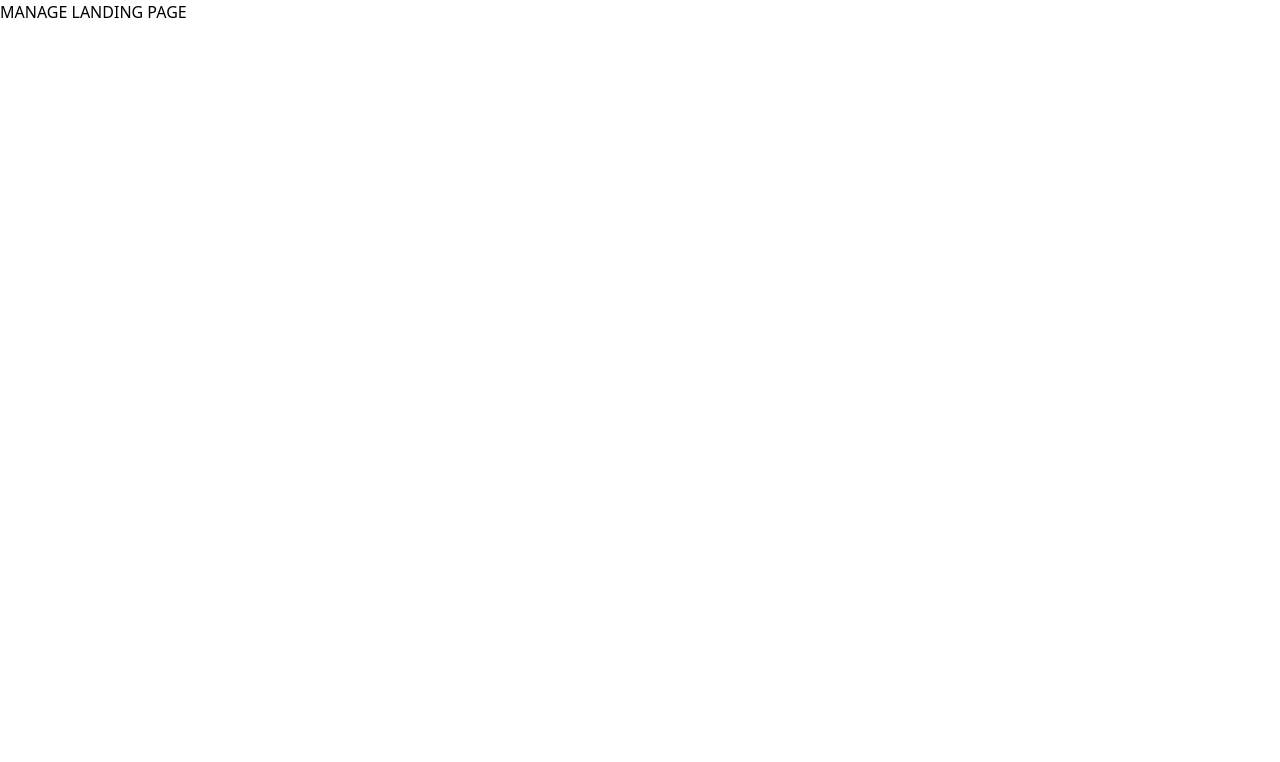
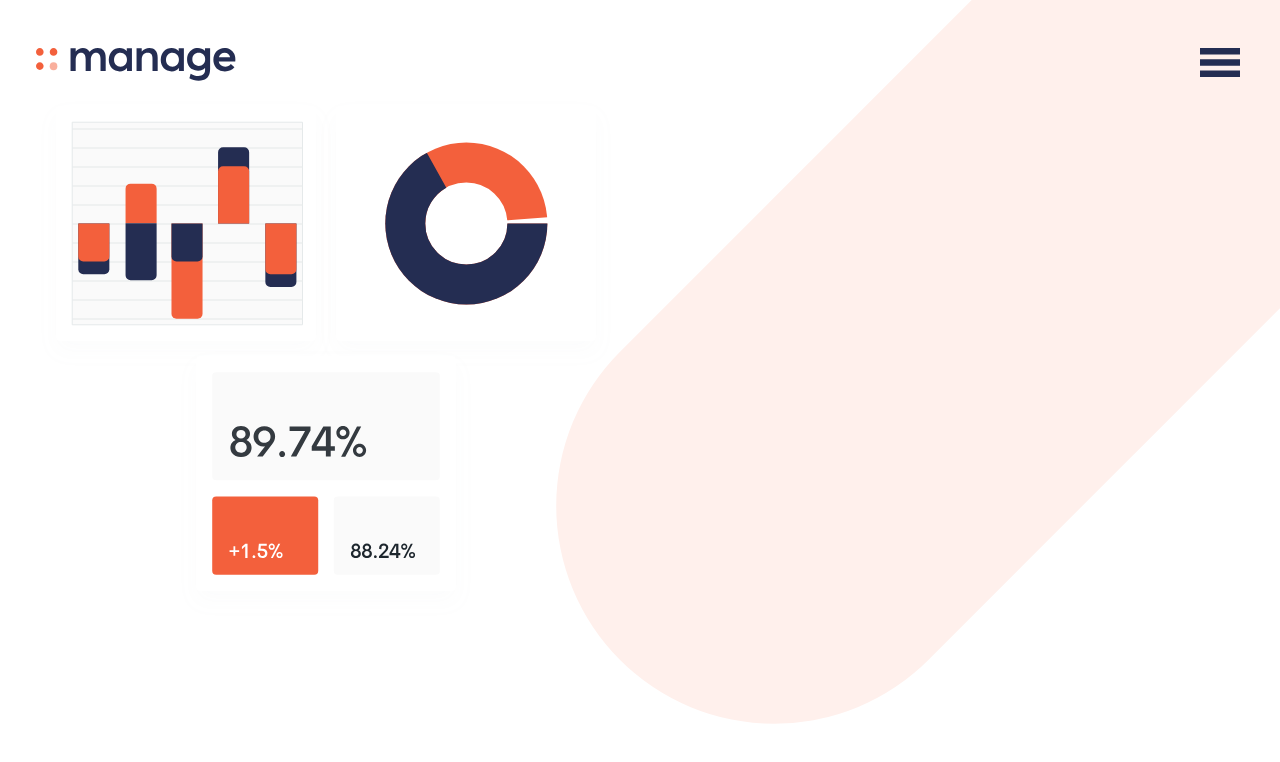
Before and after one commit to EusebioSimango/manage-landing-page, a Next.js app: page / in a window 1280 px wide. Shown: the top 762 px of the page. Built offline with nearby package versions, Linux system fonts and the light colour scheme.

Commit message:
illustration intro

```diff
--- /dev/null
+++ b/components/Header.tsx
@@ -0,0 +1,24 @@
+import { Component } from 'react'
+import Image from 'next/image'
+import Logo from '../public/images/logo.svg'
+import Hamburger from '../public/images/icon-hamburger.svg'
+import BgTabletPattern from '../public/images/bg-tablet-pattern.svg'
+
+export const Header: Component = () => {
+
+	return (
+		<header className=" py-12 flex justify-between">
+			<Image className="fixed w-[200px]" src={Logo}/>
+			<nav className="none">
+
+			</nav>
+			<Image
+        className="fixed -top-[90px] -right-[90px] back"
+        src={BgTabletPattern}
+      />
+      <button className="fixed right-10">
+				<Image className=" w-10 " src={Hamburger}/>
+			</button>
+		</header>
+	)
+}
--- a/pages/index.tsx
+++ b/pages/index.tsx
@@ -2,9 +2,8 @@
 import Head from 'next/head'
 import Image from 'next/image'
 import { useEffect } from 'react'
-import { Navbar }  from '../components/Navbar'
-import googleIcon from '../public/google.png'
-
+import { Header }  from '../components/Header'
+import IllustrationIntro from '../public/images/illustration-intro.svg'
 
 
 export default function Home() {
@@ -13,7 +12,10 @@ export default function Home() {
 
   return (
     <div className="">
-      MANAGE LANDING PAGE
+      <Header  />
+      <section id="intro" className="sm:w-[100%]">
+        <Image src={IllustrationIntro}/>
+      </section>
     </div>
   )
 }
--- a/styles/globals.css
+++ b/styles/globals.css
@@ -1,3 +1,13 @@
 @tailwind base;
 @tailwind components;
 @tailwind utilities;
+
+body {
+  font-size: 16px;
+  overflow-x: hidden;
+  @apply px-9;
+}
+
+.back {
+  z-index: -10;
+}
```
